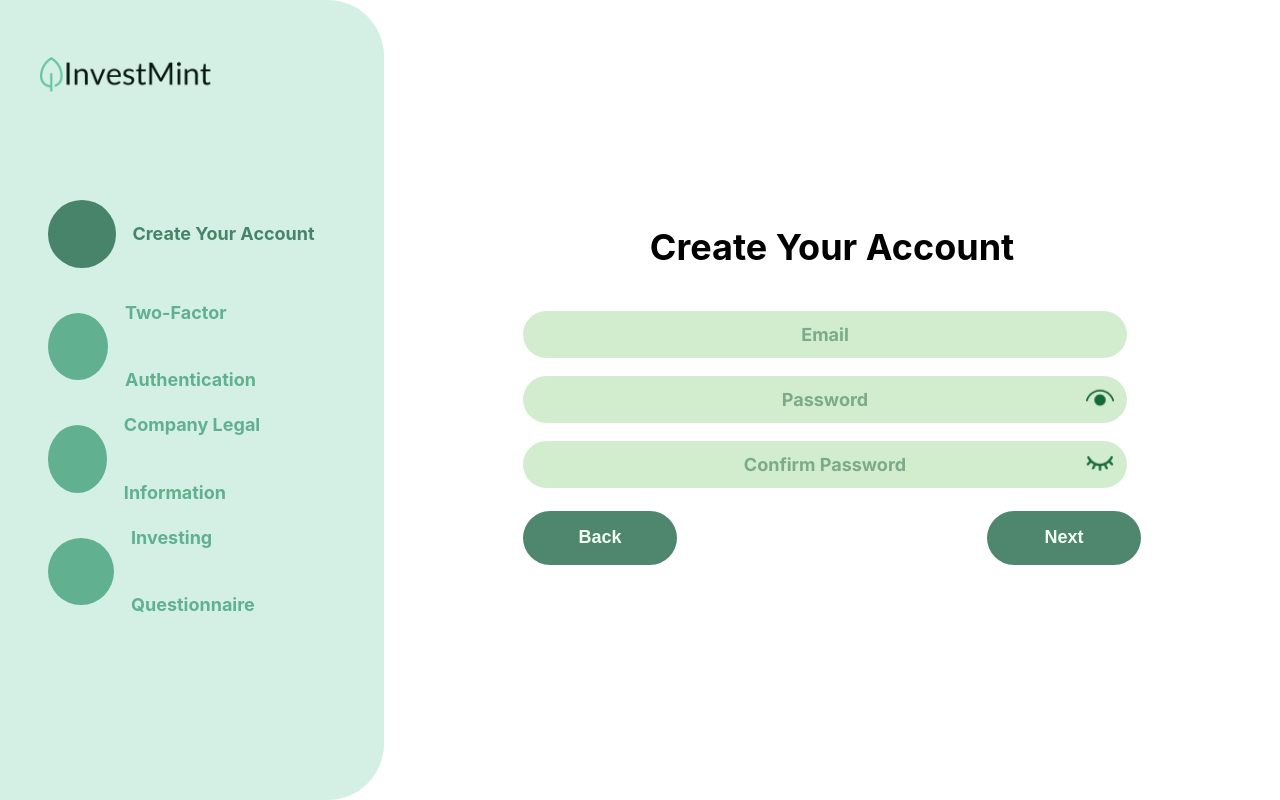
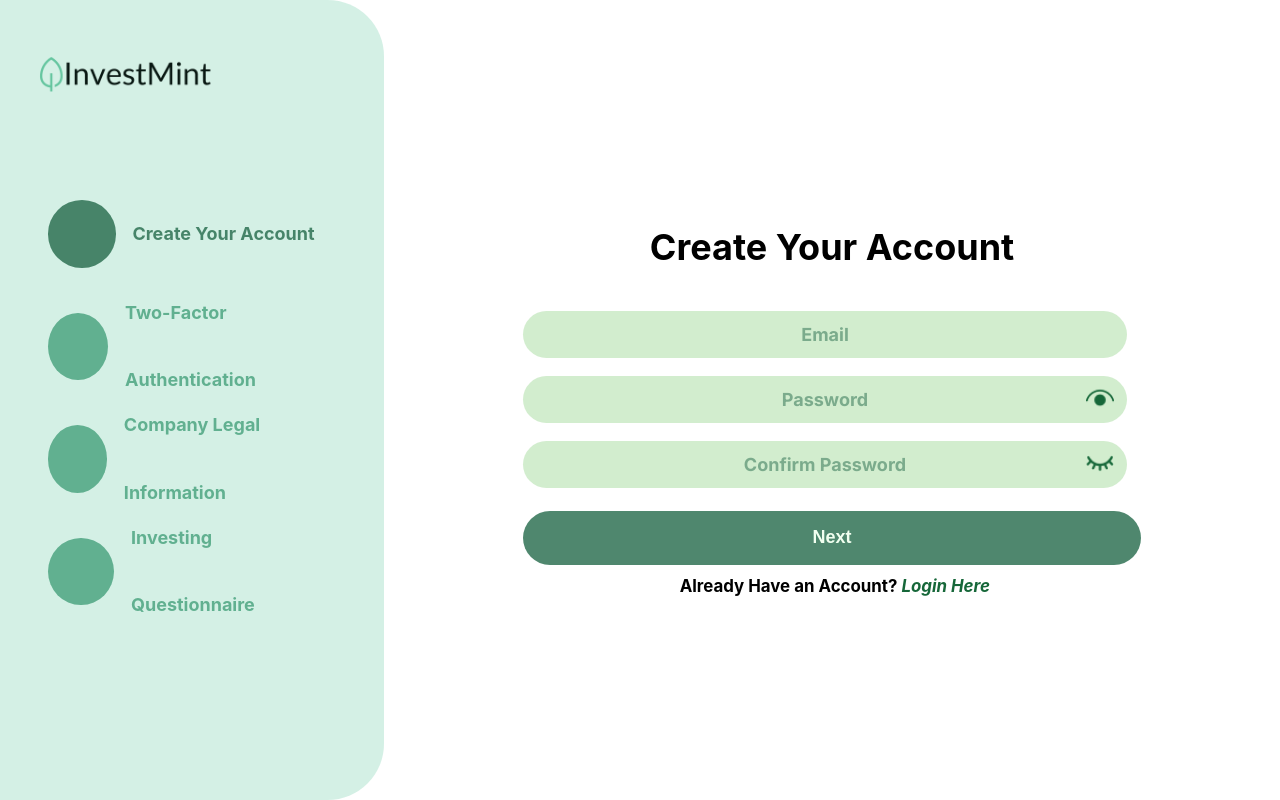
Before and after one commit to InvestMint-Dev/InvestMint-UI, a React (Create React App) app: page /#/create-account-1 in a window 1280 px wide. Both pictures are taken after a click on the button 1100 px from the left and 400 px from the top of the page. Built offline with nearby package versions, Linux system fonts and the light colour scheme.

Commit message:
styling form options

```diff
--- a/src/pages/create-account-page/create-account-page-1/create-account-page-1.js
+++ b/src/pages/create-account-page/create-account-page-1/create-account-page-1.js
@@ -151,14 +151,14 @@ export const CreateAccountPage1 = () => {
         </div>
 
         <div className='stepper-container'>
-          <div className="stepper-button-container">
-              <button className='form-stepper-button' onClick={handleBack}>
-                Back
-              </button>
-              <button className='form-stepper-button' onClick={handleNext}>
+              <button className='form-stepper-button' style={{width: '100%'}} onClick={handleNext}>
                 Next
               </button>
+            <div className='form-option-2-container'>
+              <span className="form-label">Already Have an Account? </span>
+              <a className="form-link" onClick={handleBack}>Login Here</a>
             </div>
+
         </div>
       </div>
     </div>
--- a/src/pages/styling/form-styling.css
+++ b/src/pages/styling/form-styling.css
@@ -54,7 +54,7 @@
 }
 
 .form-option-2-container {
-  margin-top: 0.9375rem;
+  margin-top: 10px;
   text-align: center;
 }
 
@@ -70,7 +70,6 @@
   margin-left: 0.3125rem;
   font-size: 0.9375rem;
   font-weight: bold;
-  color: #166739;
 }
 
 .form-link {
```
Also changed, not shown: src/pages/forgot-password-page/forgot-password-page.css (line endings or trailing spaces).
